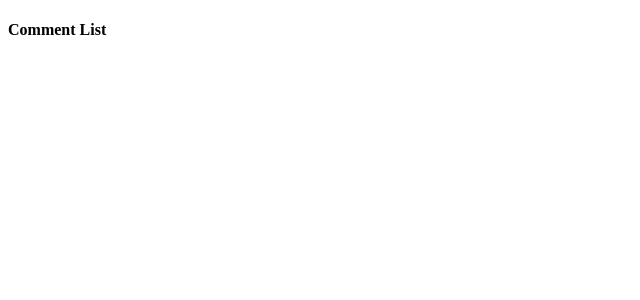
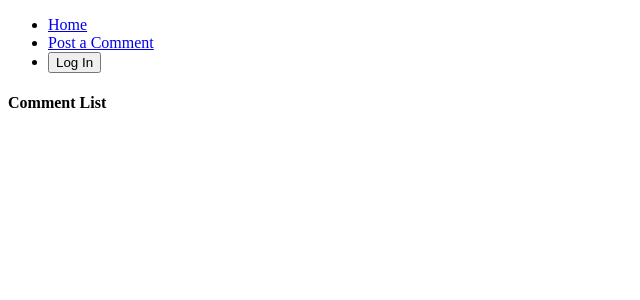
Before and after one commit to bmcilhenny/working-with-jest, a React (Create React App) app: page / in a window 1280 px wide. Shown: the top 300 px of the page, without its empty margins (0-640 px from the left). Built offline with nearby package versions, Linux system fonts and the light colour scheme.

Commit message:
refactor App to class-based component for adding helpers, add ternary for log in log out button based on auth state in store

```diff
--- a/src/components/App.js
+++ b/src/components/App.js
@@ -1,15 +1,44 @@
 import React, {Fragment} from 'react';
-import { Route } from 'react-router-dom';
+import { Route, Link } from 'react-router-dom';
+import { connect } from 'react-redux';
 import CommentBox from 'components/CommentBox';
 import CommentList from 'components/CommentList';
 
-const App = () => {
+class App extends React.Component {
+
+  renderButton() {
+    return this.props.auth ? <button>Log out</button> : <button>Log In</button>
+  }
+
+  renderHeader() {
+    return (
+      <ul>
+        <li>
+          <Link to="/">Home</Link>
+        </li>
+        <li>
+          <Link to="/post">Post a Comment</Link>
+        </li>
+        <li>
+          {this.renderButton()}
+        </li>
+      </ul>
+    )
+  }
+
+  render() {
     return (
       <Fragment>
+      {this.renderHeader()}
         <Route path='/post' component={CommentBox}/>
         <Route path='/' exact component={CommentList}/>
       </Fragment>
     );
-};
+  }
+}
 
-export default App;
+function mapStateToProps(state) {
+  return {auth: state.auth}
+}
+
+export default connect(mapStateToProps, null)(App);
```
Lines whose indentation alone changed are shown as unchanged.
